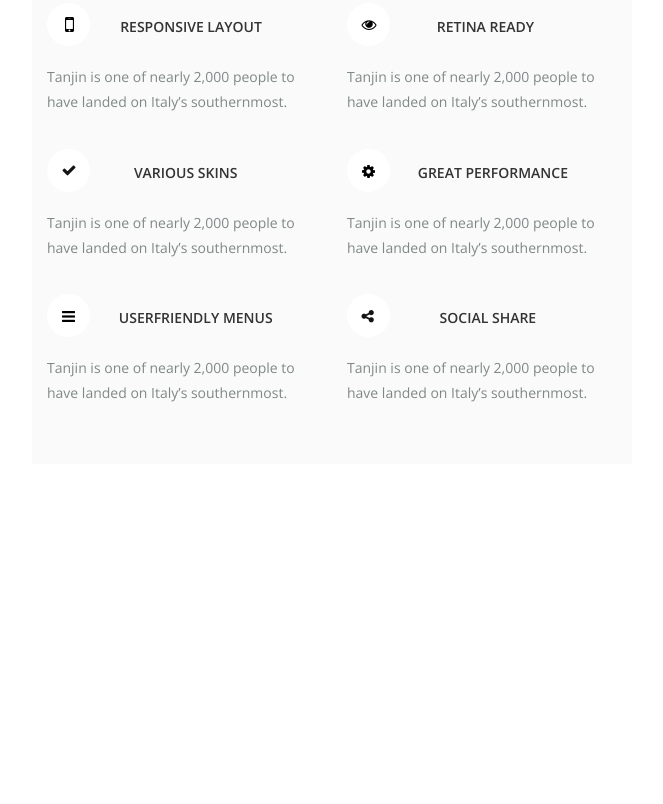
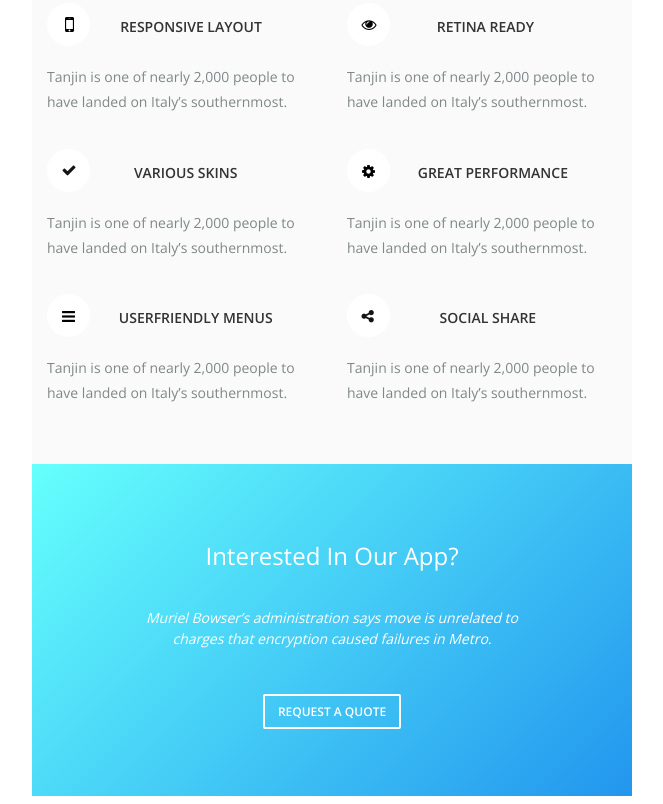
Before and after one commit to SolomanGarcia/cp-email, a plain HTML site: page index.html in a window 1280 px wide. Shown: the part 2367-3171 px from the top of the page, without its empty margins (308-971 px from the left). Before the commit the page ends 2839 px from the top, so only its background shows below. Drawn offline with nearby package versions, Linux system fonts and the light colour scheme.

Commit message:
add interest row

```diff
--- a/index.html
+++ b/index.html
@@ -304,7 +304,7 @@
               </td>
             </tr>
             <!-- End of join together row -->
-             <!-- Start of detail row -->
+            <!-- Start of detail row -->
             <tr>
               <td>
                 <table class="detail-table" width="100%" align="left" cellspacing="0" cellpadding="0" border="0" role="presentation" style="padding: 50px 0 25px; background: #fafafa;">
@@ -498,13 +498,29 @@
               </td>
             </tr>
             <!-- End of detail row -->
-             <!-- Start of main row -->
-             <tr>
-              <td></td>
+            <!-- Start of interest row -->
+            <tr>
+              <td>
+                <table class="interest-table" width="100%" align="left" cellspacing="0" cellpadding="0" border="0" style="padding: 75px 0; background: rgb(101,255,253); background: -moz-linear-gradient(-45deg, rgba(101,255,253,1) 1%, rgba(34,150,238,1) 100%); background: -webkit-linear-gradient(-45deg, rgba(101,255,253,1) 1%,rgba(34,150,238,1) 100%);background: linear-gradient(135deg, rgba(101,255,253,1) 1%,rgba(34,150,238,1) 100%);">
+                  <tr>
+                    <td align="center" style="font-family: 'Open Sans', 'Helvetica Neue', Helvetica, Arial, 'Lucida Grande', sans-serif;">
+                      <h3 style="font-family: 'Open Sans', 'Helvetica Neue', Helvetica, Arial, 'Lucida Grande', sans-serif; color: white; padding:0 0 35px 0; margin:0; font-weight: 300; text-transform: capitalize; font-size: 24px;" align="center">
+                        Interested in our App?
+                      </h3>
+                      <p style="font-style: italic; font-size: 14px; margin: 0; line-height: 1.5; padding: 0 0 50px; max-width: 400px; color: white">
+                        Muriel Bowser’s administration says move is unrelated to charges that encryption caused failures in Metro.
+                      </p>
+                      <a href="#" style="border-radius: 2px; border: 2px solid white; padding: 7px 13px; text-decoration: none; color: white; text-transform: uppercase;font-size: 12px; font-weight: 600;">
+                        request a quote
+                      </a>
+                    </td>
+                  </tr>
+                </table>
+              </td>
             </tr>
-            <!-- End of main row -->
-             <!-- Start of main row -->
-             <tr>
+            <!-- End of interest row -->
+            <!-- Start of main row -->
+            <tr>
               <td></td>
             </tr>
             <!-- End of main row -->
```
